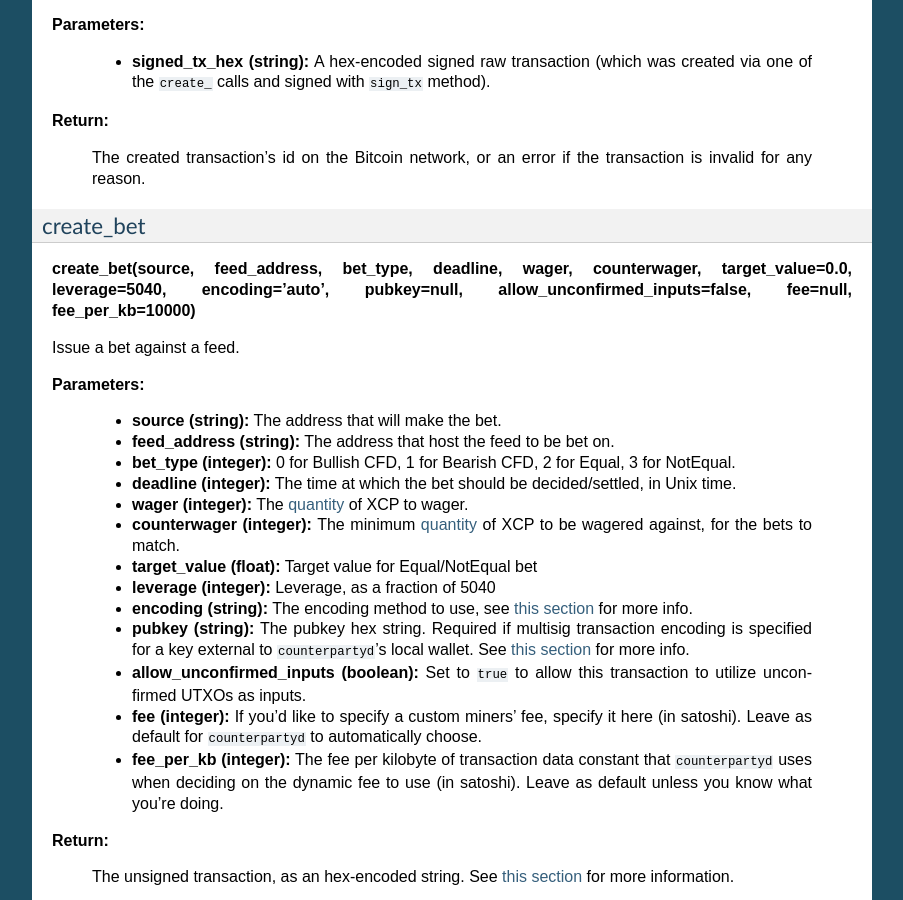
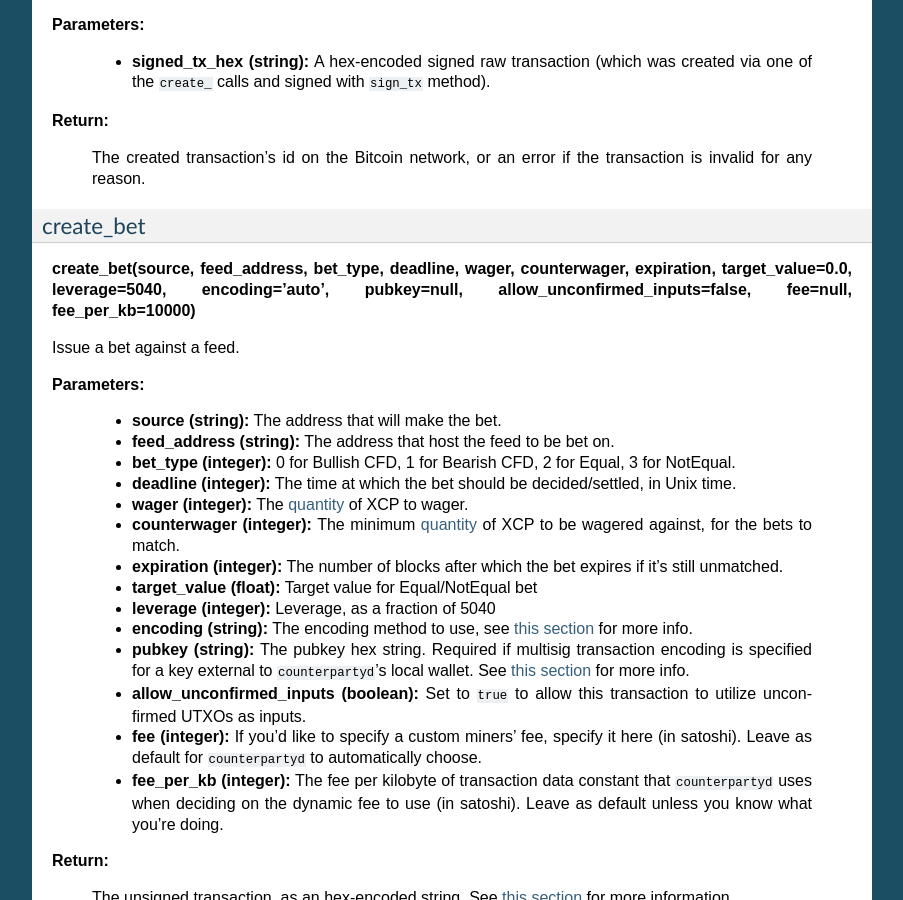
Before and after one commit to CounterpartyXCP/counterparty-core, a Sphinx documentation site: the page built from docs/API.rst, in a window 1280 px wide and 900 px high, scrolled down 10340 px. Shown: the whole window, without its empty margins (198-1101 px from the left). Built offline with Sphinx 7.4.7, drawn with Linux system fonts in a browser that asks for light colours.

Commit message:
Missing argument in the API doc for 'create_bet'
The RPC throws an error if `expiration` isn't provided.

```diff
--- a/docs/API.rst
+++ b/docs/API.rst
@@ -584,7 +584,7 @@ Broadcast a signed transaction onto the Bitcoin network.
 
 create_bet
 ^^^^^^^^^^^^^^
-**create_bet(source, feed_address, bet_type, deadline, wager, counterwager, target_value=0.0, leverage=5040, encoding='auto', pubkey=null,
+**create_bet(source, feed_address, bet_type, deadline, wager, counterwager, expiration, target_value=0.0, leverage=5040, encoding='auto', pubkey=null,
 allow_unconfirmed_inputs=false, fee=null, fee_per_kb=10000)**
 
 Issue a bet against a feed.
@@ -597,6 +597,7 @@ Issue a bet against a feed.
   * **deadline (integer):** The time at which the bet should be decided/settled, in Unix time.
   * **wager (integer):** The :ref:`quantity <quantitys>` of XCP to wager.
   * **counterwager (integer):** The minimum :ref:`quantity <quantitys>` of XCP to be wagered against, for the bets to match.
+  * **expiration (integer):** The number of blocks after which the bet expires if it's still unmatched.
   * **target_value (float):** Target value for Equal/NotEqual bet
   * **leverage (integer):** Leverage, as a fraction of 5040
   * **encoding (string):** The encoding method to use, see :ref:`this section <encoding_param>` for more info.
```
